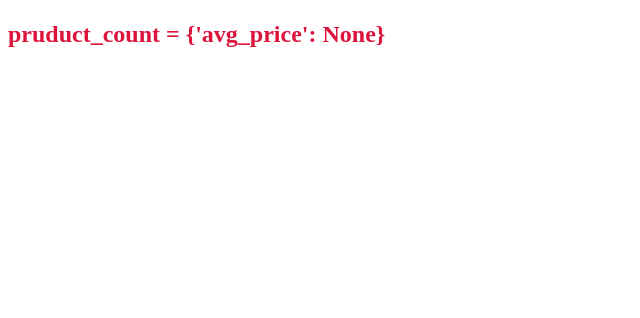
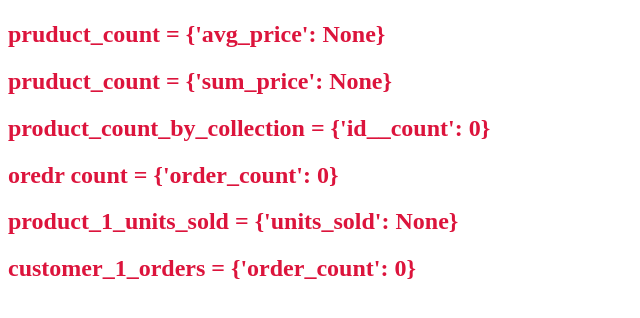
Before and after one commit to mohamad-mvm/django, a Django app: page /playground/Aggregating/ in a window 1280 px wide. Shown: the part 81-399 px from the top of the page, without its empty margins (0-640 px from the left). Run offline with Django 3.2, Linux system fonts and the light colour scheme; data that the repository does not hold is empty.

Commit message:
FINALIZE THE AGGREGATE

```diff
--- a/playground/templates/Aggregating.html
+++ b/playground/templates/Aggregating.html
@@ -24,6 +24,11 @@
     <h2 style="color: crimson">pruduct_count = {{pruduct_count}}</h2>
     <h2 style="color: crimson">pruduct_count = {{pruduct_maxid}}</h2>
     <h2 style="color: crimson">pruduct_count = {{pruduct_avg_price}}</h2>
+    <h2 style="color: crimson">pruduct_count = {{pruduct_sum_price}}</h2>
+    <h2 style="color: crimson">product_count_by_collection = {{product_count_by_collection}}</h2>
+    <h2 style="color: crimson">oredr count = {{order_count}}</h2>
+    <h2 style="color: crimson">product_1_units_sold = {{product_1_units_sold}}</h2>
+    <h2 style="color: crimson">customer_1_orders = {{customer_1_orders}}</h2>
 
   </body>
 </html>
--- a/playground/views.py
+++ b/playground/views.py
@@ -37,7 +37,25 @@
     pruduct_count=Product.objects.aggregate(Count('id'))
     pruduct_maxid=Product.objects.aggregate(max=Max('id'), min_price=Min('unit_price'))
     pruduct_avg_price=Product.objects.aggregate(avg_price=Avg('unit_price'))
+    pruduct_sum_price=Product.objects.aggregate(sum_price=Sum('unit_price'))
+    product_count_by_collection=Product.objects.filter(collection__id=3).aggregate(Count('id'))
+    # How many orders do we have?
+    order_count = Order.objects.aggregate(order_count = Count('id'))
+    # How many units of product 1 have we sold?
+    product_1_units_sold = OrderItem.objects.filter(product__id=1).aggregate(units_sold=Sum('quantity'))
+
+    # How many orders has customer 1 placed?
+    customer_1_orders = Order.objects.filter(customer__id=1).aggregate(order_count=Count('id'))
+
+    # What is the min, max and average price of the products in collection 3?
+    collection_3_products = Product.objects.filter(collection__id=3).aggregate(min_price=Min('unit_price'), max_price=Max('unit_price'), avg_price=Avg('unit_price'))
+
 
     return render(request, 'Aggregating.html', {'pruduct_count':pruduct_count,
                                                 'pruduct_maxid':pruduct_maxid,
-                                                'pruduct_avg_price':pruduct_avg_price,})
+                                                'pruduct_avg_price':pruduct_avg_price,
+                                                'pruduct_sum_price':pruduct_sum_price,
+                                                'product_count_by_collection':product_count_by_collection,
+                                                'order_count':order_count,
+                                                'product_1_units_sold':product_1_units_sold,
+                                                'customer_1_orders':customer_1_orders,})
```
